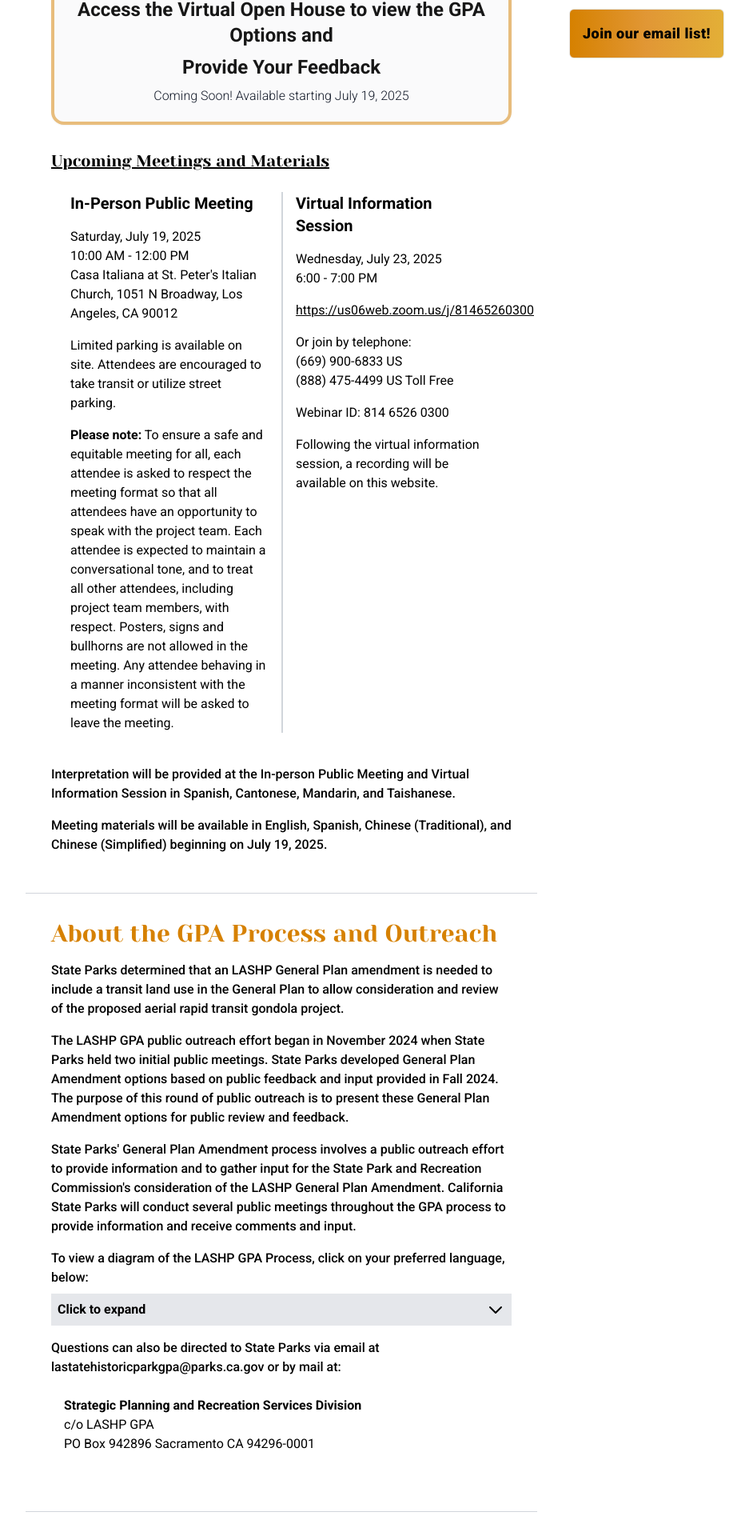
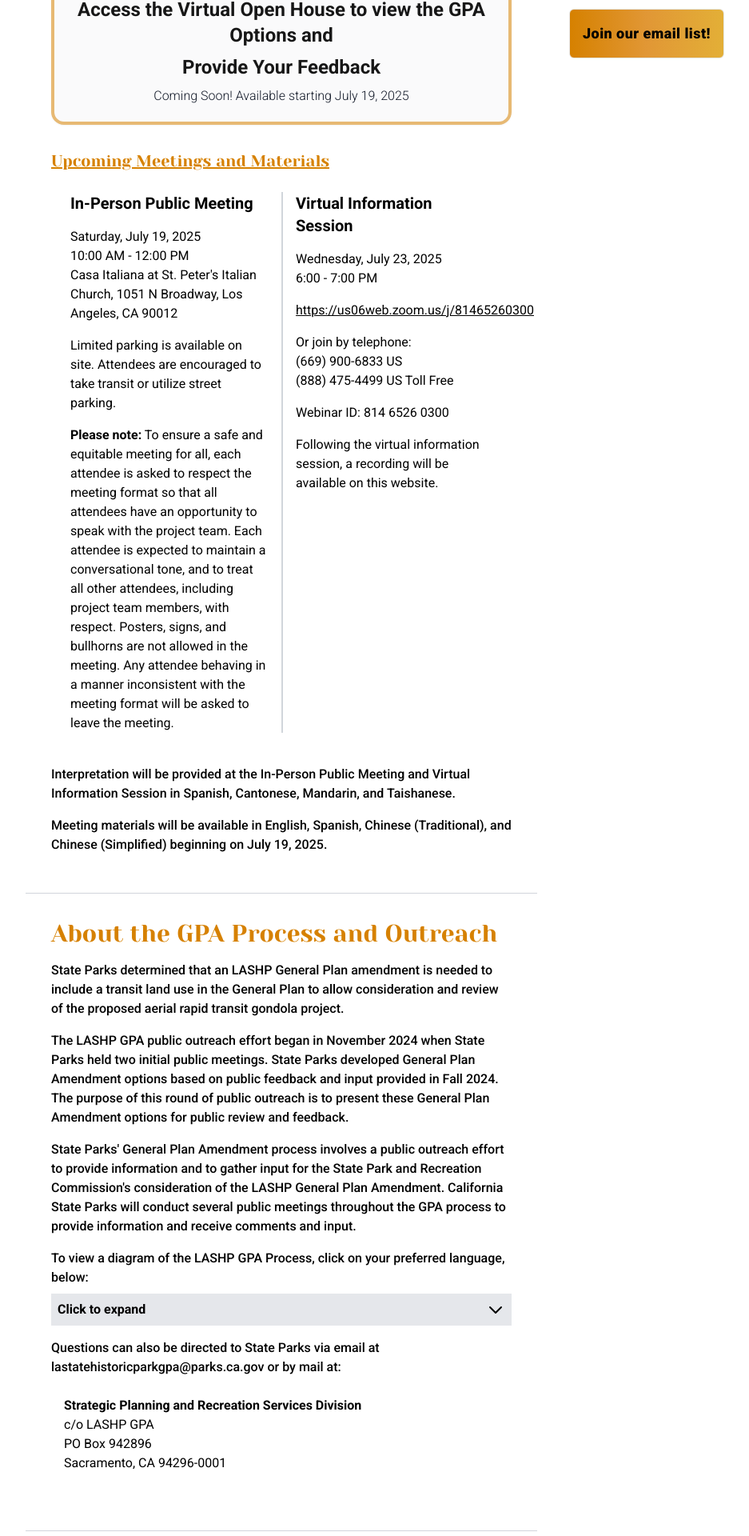
Before and after one commit to AECOMVizStudio/la_art, a React (Vite) app: page / in a window 1280 px wide. Shown: the part 988-2908 px from the top of the page at 80% size, without its empty margins (120-1057 px from the left). Built offline with nearby package versions, Linux system fonts and the light colour scheme.

Commit message:
text and spacing changes

```diff
--- a/src/components/children/Headings/About.tsx
+++ b/src/components/children/Headings/About.tsx
@@ -63,7 +63,8 @@ const About = () => {
             Strategic Planning and Recreation Services Division
           </p>
           <p>c/o LASHP GPA</p>
-          <p>PO Box 942896 Sacramento CA 94296-0001</p>
+          <p>PO Box 942896</p>
+          <p>Sacramento, CA 94296-0001</p>
         </div>
       </div>
     </section>
--- a/src/components/children/Headings/GeneralPlan.tsx
+++ b/src/components/children/Headings/GeneralPlan.tsx
@@ -21,12 +21,12 @@ const GeneralPlan = () => {
       <FeedbackBox />
 
       <div className='pt-8'>
-        <h2 className='text-xl font-bold yeseva underline'>Upcoming Meetings and Materials</h2>
+        <h2 className='text-xl font-bold yeseva underline text-burnt-orange'>Upcoming Meetings and Materials</h2>
         <MeetingsBox />
       </div>
 
       <p className="font-medium pt-4">
-        Interpretation will be provided at the In-person Public Meeting and Virtual Information Session in Spanish, Cantonese, Mandarin, and Taishanese.
+        Interpretation will be provided at the In-Person Public Meeting and Virtual Information Session in Spanish, Cantonese, Mandarin, and Taishanese.
       </p>
       <p className="font-medium pt-4">
        Meeting materials will be available in English, Spanish, Chinese (Traditional), and Chinese (Simplified) beginning on July 19, 2025.
--- a/src/components/children/Headings/Meetings.tsx
+++ b/src/components/children/Headings/Meetings.tsx
@@ -106,7 +106,7 @@ const Meetings = () => {
       </p>
 
       <div className="my-4 md:px-4">
-        <span className="font-semibold py-4 text-lg">Previous Meetings:</span>
+
         <div className="font-normal">
           <div className="font-semibold py-4 text-lg">
             In-Person Meeting: Los Angeles State Historic Park General Plan Amendment
@@ -134,19 +134,14 @@ const Meetings = () => {
           Cantonese, Mandarin, and Taishanese. ADA accommodations were available
           upon request at both meetings.
         </p>
-      </div>
-      <div className="font-medium pb-4">
+      <div className="font-medium py-4">
         Recordings of the virtual meeting are available below:
       </div>
       <VideosExpandable props={videoData} />
-      <div className="font-medium pb-4">
-        Materials for the first round of General Plan Amendment Public Meetings
-        are available in English, Spanish, Chinese (Traditional), and Chinese
-        (Simplified) below.
-      </div>
 
 
       <MaterialsExpandable props={virtualPublicMeetingPresentation} />
+      </div>
       {/*
       <div className="font-medium pb-4 display">
         Public Input Form (online link):{' '}
--- a/src/components/children/MeetingsBox/MeetingsBox.tsx
+++ b/src/components/children/MeetingsBox/MeetingsBox.tsx
@@ -15,7 +15,7 @@ const MeetingsBox: React.FC = () => {
             Limited parking is available on site. Attendees are encouraged to take transit or utilize street parking.
           </p>
           <p>
-            <span className="font-bold">Please note:</span> To ensure a safe and equitable meeting for all, each attendee is asked to respect the meeting format so that all attendees have an opportunity to speak with the project team. Each attendee is expected to maintain a conversational tone, and to treat all other attendees, including project team members, with respect. Posters, signs and bullhorns are not allowed in the meeting. Any attendee behaving in a manner inconsistent with the meeting format will be asked to leave the meeting.
+            <span className="font-bold">Please note:</span> To ensure a safe and equitable meeting for all, each attendee is asked to respect the meeting format so that all attendees have an opportunity to speak with the project team. Each attendee is expected to maintain a conversational tone, and to treat all other attendees, including project team members, with respect. Posters, signs, and bullhorns are not allowed in the meeting. Any attendee behaving in a manner inconsistent with the meeting format will be asked to leave the meeting.
           </p>
         </div>
         <div className="pt-4 md:pt-0 pl-0 md:pl-4 space-y-4 text-black">
```
